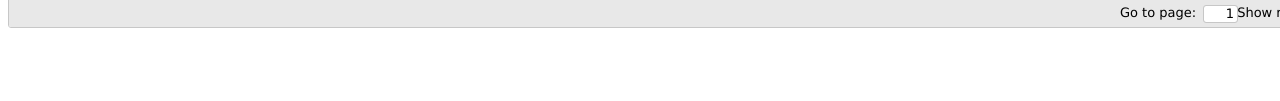
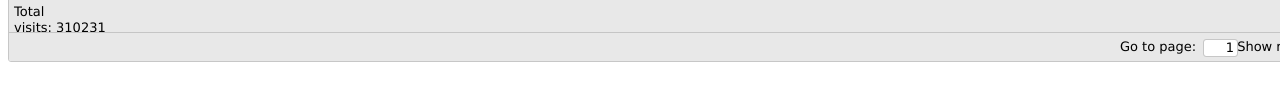
Before and after one commit to androidice/JQWidgets, a website: page demos/jqxtreegrid.html in a window 1280 px wide. Shown: the part 381-482 px from the top of the page. Drawn offline with Linux system fonts and the light colour scheme.

Commit message:
update jqxtreegrid
adding statusbar

```diff
--- a/demos/jqxtreegrid.html
+++ b/demos/jqxtreegrid.html
@@ -634,7 +634,8 @@
           pageable: true,
           sortable: true,
           checkboxes: true,
-          showtoolbar: true,
+          showToolbar: true,
+          showStatusBar: true,
           pagerMode: 'advanced',
           ready: function () {
             // expand row with 'EmployeeKey = 2'
@@ -657,9 +658,9 @@
             { text: 'EPV', dataField: 'epv', width: 120 },
             { text: 'CPA', dataField: 'cpa', width: 120 }
           ],
-          rendertoolbar: function (toolbar) {
+          renderToolbar: function (toolbar) {
             var container = $("<div style='margin: 5px;'></div>");
-            var searchButton = $("<div style='float: left; margin-left: 5px;'><img style='position: relative; margin-top: 2px;' src='../images/search.png'/><span style='margin-left: 4px; position: relative; top: -3px;'>Find</span></div>");
+            var searchButton = $("<div style='float: left; margin-left: 5px;' ><img style='position: relative; margin-top: 2px;' src='../images/search.png'/><span style='margin-left: 4px; position: relative; top: -3px;'>Find</span></div>");
             container.append(searchButton);
             searchButton.jqxButton({  width: 50, height: 20 });
             toolbar.append(container);
@@ -669,6 +670,20 @@
               $("#jqxwindow").jqxWindow('open');
               $("#jqxwindow").jqxWindow('move', offset.left + 30, offset.top + 30);
             });
+          },
+          renderStatusBar: function(statusbar){
+            function getVisits(){
+              var visits = 0;
+              var _data = data;
+              _data.forEach(function(item){
+                visits += item.visits;
+              });
+             return visits;
+            }
+            var container = $("<div style='margin: 5px;'></div>");
+            container.append($("<div>Total</div>"));
+            container.append($(`<div>visits: ${getVisits()}</div>`));
+            statusbar.append(container);
           }
         };
         return gridSettings;
@@ -688,8 +703,6 @@
           'Campaigns', 'Visits', 'ROI', 'Revenue', 'Cost P/L'
         ]
       });
-
-
 
       /**
        * Events
```
